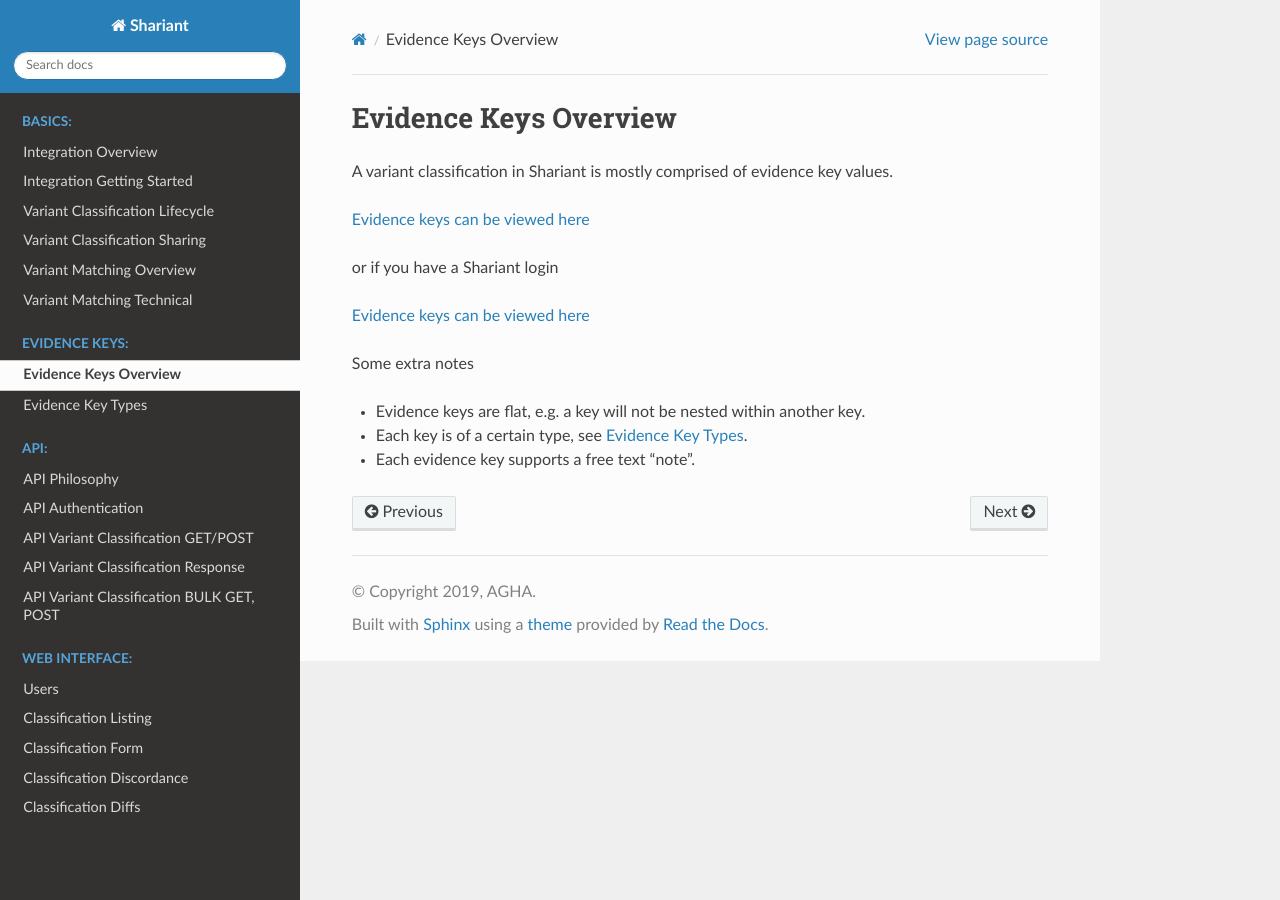
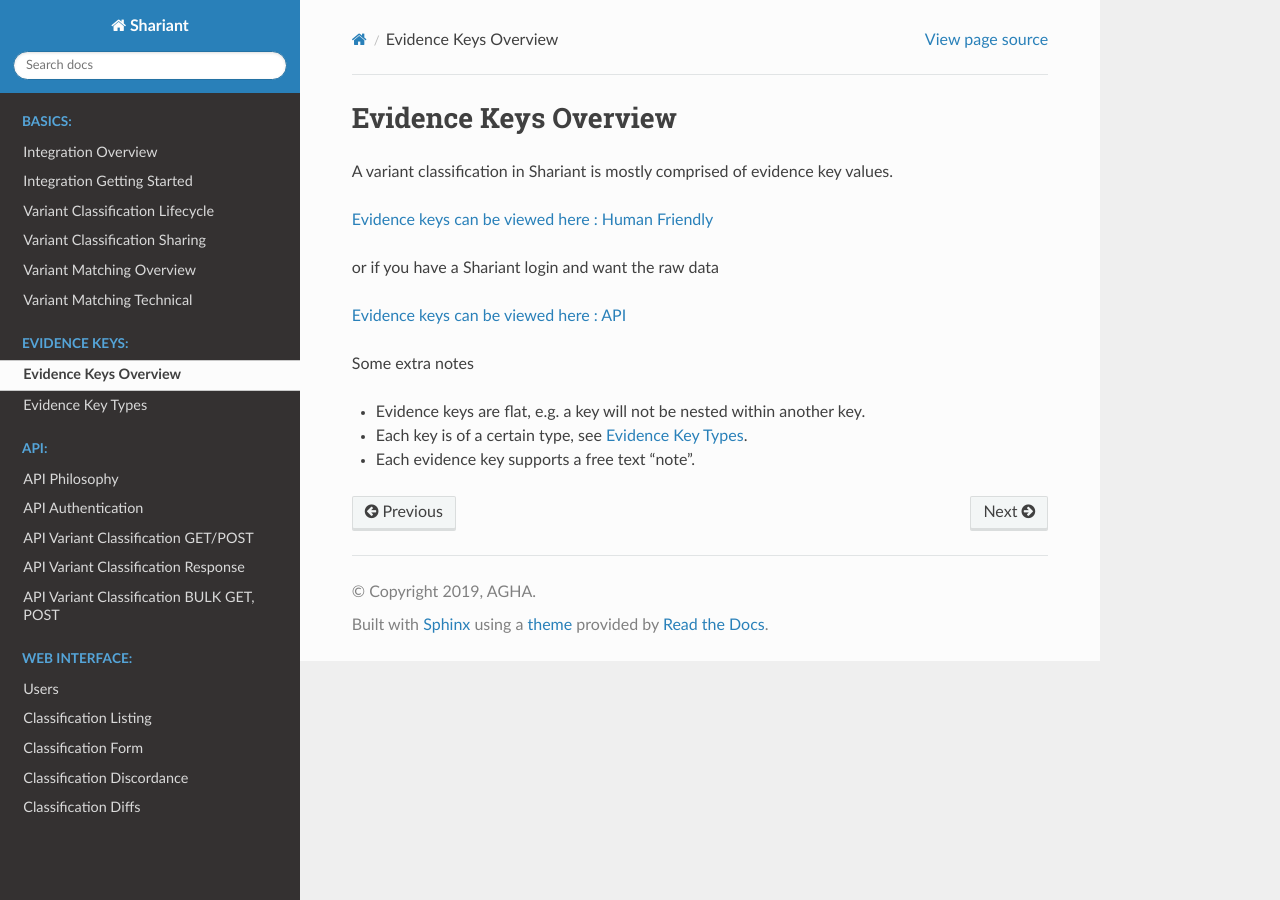
Before and after one commit to SACGF/shariant_docs, a Sphinx documentation site: the page built from docs/integration/evidence_keys/overview.md, in a window 1280 px wide. Built offline with Sphinx 7.4.7 and the Read the Docs theme 2.0.0, drawn with Linux system fonts in a browser that asks for light colours.

Commit message:
Update overview.md

```diff
--- a/docs/integration/evidence_keys/overview.md
+++ b/docs/integration/evidence_keys/overview.md
@@ -2,11 +2,11 @@
 
 A variant classification in Shariant is mostly comprised of evidence key values.
 
-[Evidence keys can be viewed here](https://shariant.org.au/variantclassification/evidence_keys)
+[Evidence keys can be viewed here : Human Friendly](https://shariant.org.au/variantclassification/evidence_keys)
 
-or if you have a Shariant login
+or if you have a Shariant login and want the raw data
 
-[Evidence keys can be viewed here](https://shariant.org.au/variantclassification/api/evidence_keys)
+[Evidence keys can be viewed here : API](https://shariant.org.au/variantclassification/api/evidence_keys)
 
 Some extra notes
 
```
